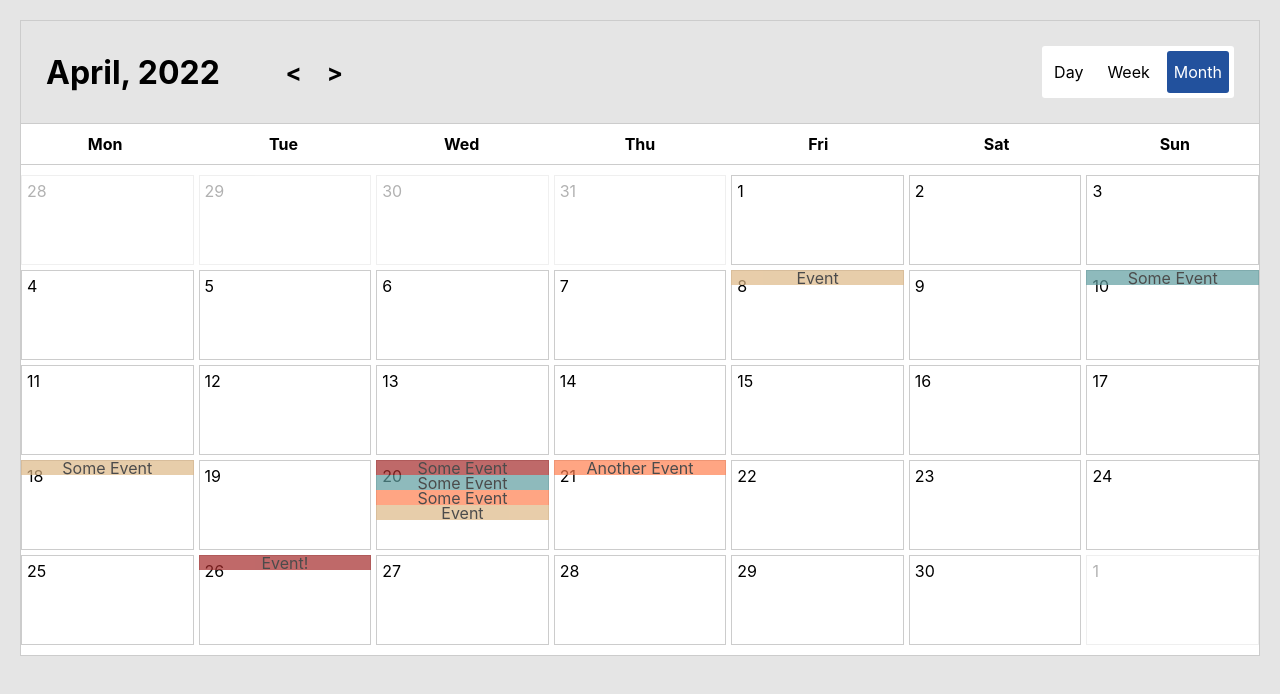
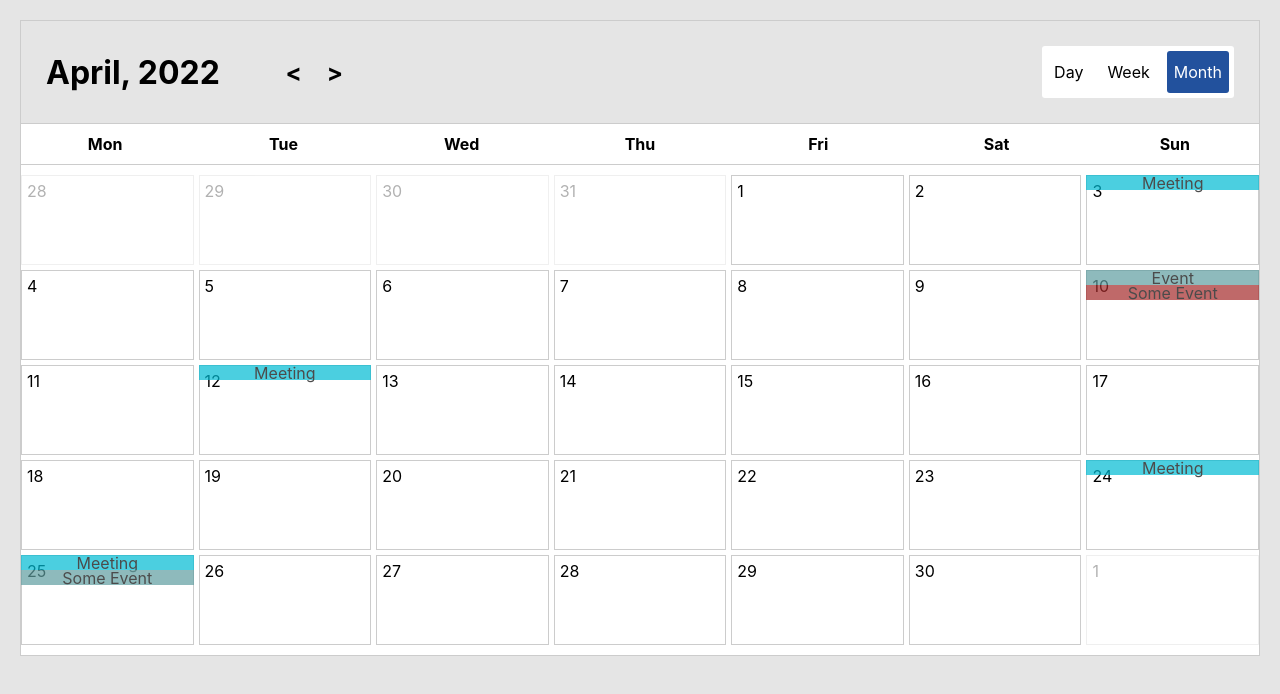
Before and after one commit to NikitoriusMinsk/react-task-calendar-component, a Next.js app: page / in a window 1280 px wide. Shown: the top 694 px of the page. Built offline with nearby package versions, Linux system fonts and the light colour scheme.

Commit message:
new schedule structure, fix different month week view

```diff
--- a/components/Calendar.js
+++ b/components/Calendar.js
@@ -2,77 +2,82 @@ import React from 'react'
 import { useEffect, useState } from 'react';
 import styles from '/styles/components/Calendar.module.css'
 
-const schedule = {
-    10: [
+const today = new Date();
+
+const schedule = [
+    {
+        date: new Date(today.getFullYear(), today.getMonth(), 3),
+        events: [
+            {
+                time: '10:00',
+                title: 'Meeting',
+                color: '#00bcd4'
+            }
+        ]
+    },
+    {
+        date: new Date(today.getFullYear(), today.getMonth(), 10),
+        events: [
+            {
+                time: '15:00',
+                title: 'Event',
+                color: 'cadetblue'
+            },
+            {
+                time: '10:00',
+                title: 'Some Event',
+                color: 'brown'
+            }
+        ]
+    },
+    {
+        date: new Date(today.getFullYear(), today.getMonth(), 25),
+        events: [
+            {
+                time: '13:00',
+                title: 'Meeting',
+                color: '#00bcd4'
+            },
             {
                 time: '10:00',
                 title: 'Some Event',
                 color: 'cadetblue'
+            }
+        ]
     },
-    ],
-    21: [
     {
-            time: '21:00',
-            title: 'Another Event',
-            color: 'coral'
-        }
-    ],
-    8: [
-        {
-            time: '08:00',
-            title: 'Event',
-            color: 'burlywood'
-        }
-    ],
-    26: [
-        {
-            time: '00:00',
-            title: 'Event!',
-            color: 'brown'
-        }
-    ],
-    18: [
+        date: new Date(today.getFullYear(), today.getMonth(), 24),
+        events: [
             {
                 time: '10:00',
-            title: 'Some Event',
-            color: 'burlywood'
+                title: 'Meeting',
+                color: '#00bcd4'
             }
-    ],
-    20: [
-        {
-            time: '09:45',
-            title: 'Some Event',
-            color: 'brown'
+        ]
     },
     {
-            time: '23:00',
-            title: 'Some Event',
-            color: 'cadetblue'
-        },
+        date: new Date(today.getFullYear(), today.getMonth(), 12),
+        events: [
             {
-            time: '10:50',
-            title: 'Some Event',
-            color: 'coral'
-        },
-        {
-            time: '10:30',
-            title: 'Event',
-            color: 'burlywood'
+                time: '10:00',
+                title: 'Meeting',
+                color: '#00bcd4'
             }
         ]
+    },
+]
 
-}
 function getDayOfWeek(day, month, year){
     const dayOfWeek = new Date(year, month, day).getDay();
     return dayOfWeek === 0 ? 7 : dayOfWeek;
 }
 Date.prototype.GetFirstDayOfWeek = function() {
     const date = new Date(this.getTime());
-    return (new Date(date.setDate(date.getDate() - date.getDay()+ (date.getDay() == 0 ? -6:1) )));
+    return (new Date(date.setDate(date.getDate() - date.getDay() + (date.getDay() == 0 ? -6:1) )));
 }
 Date.prototype.GetLastDayOfWeek = function() {
     const date = new Date(this.getTime());
-    return (new Date(date.setDate(date.getDate() - date.getDay() +7)));
+    return (new Date(date.setDate(date.getDate() - date.getDay())));
 }
 Date.prototype.getWeekDay = function(weekday) {
     const date = new Date(this.getTime());
@@ -243,15 +248,15 @@ function MonthView({ date }){
     }
 
     function configureEvents(){
-        const events = Object.entries(schedule).map(([day, events]) => {
+        const events = schedule.map(({date, events}) => {
             return events.map((event, index) => {
                 return <Event
                     key={`e${index}`}
                     style={{
-                        gridColumnStart: positions[day].column,
-                        gridColumnEnd: positions[day].column + 1,
-                        gridRowStart: positions[day].row,
-                        gridRowEnd: positions[day].row+1,
+                        gridColumnStart: positions[date.getDate()].column,
+                        gridColumnEnd: positions[date.getDate()].column + 1,
+                        gridRowStart: positions[date.getDate()].row,
+                        gridRowEnd: positions[date.getDate()].row+1,
                         backgroundColor: event.color,
                         top: index*15
                     }}
@@ -316,9 +321,12 @@ function WeekView({ date }){
     }
 
     function configureEvents(){
-        const events = Object.entries(schedule).map(([day, events]) => {
-            if ((day >= date.GetFirstDayOfWeek().getDate()) && (day <= date.GetLastDayOfWeek().getDate())) {
-                const column = getDayOfWeek(day, date.getMonth(), date.getFullYear()) + 1;
+        const events = schedule.map((day) => {
+            // destructure like this to prevent variable name conflicts
+            const events = day.events;
+            const dayDate = day.date
+            if (((dayDate.getTime() >= date.GetFirstDayOfWeek().getTime()) && (dayDate.getTime() <= date.GetLastDayOfWeek().getTime()))) {
+                const column = (dayDate.getDay() === 0 ? 7 : dayDate.getDay()) + 1;
                 return events.map((event, index) => {
                     const hourMinutes = event.time.split(':');
                     return <Event
@@ -431,14 +439,17 @@ function DayView({ date }){
     }
 
     function configureEvents(){
-        const events = Object.entries(schedule).map(([day, events]) => {
-            if (day == date.getDate()) {
+        const events = schedule.map((day) => {
+            // destructure like this to prevent variable name conflicts
+            const events = day.events;
+            const dayDate = day.date
+            if (dayDate.getDate() == date.getDate()) {
                 return events.map((event, index) => {
                     const hourMinutes = event.time.split(':');
                     return <Event
                         key={`e${index}`}
                         style={{
-                            gridColumnStart: parseInt(hourMinutes[1]) > 0 ? parseInt(hourMinutes[1])+5 : 5,
+                            gridColumnStart: parseInt(hourMinutes[1]) > 0 ? parseInt(hourMinutes[1]) + 5 : 5,
                             gridColumnEnd: parseInt(hourMinutes[1]) + 15,
                             gridRowStart: parseInt(hourMinutes[0]) * 60 > 0 ? parseInt(hourMinutes[0]) * 60 : 1,
                             gridRowEnd: parseInt(hourMinutes[0]) * 60 + 60,
```
Lines whose indentation alone changed are shown as unchanged.
